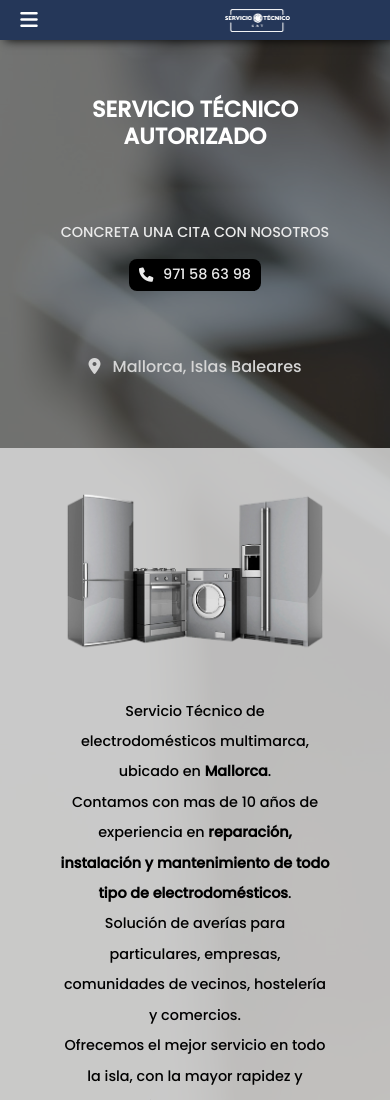
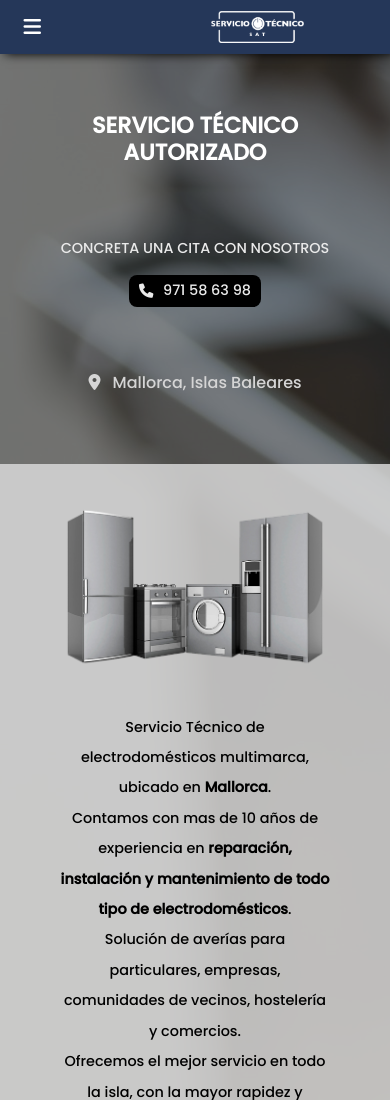
Before and after one commit to aguskra6/proyecto_final_sat, a website: page index.html in a window 390 px wide. Shown: the top 1100 px of the page. Drawn offline with Linux system fonts and the light colour scheme.

Commit message:
agrandé el nav

```diff
--- a/scss/estilos.scss
+++ b/scss/estilos.scss
@@ -50,6 +50,8 @@ h4 {
 /*--------------------NAV-------------------*/
 .navbar {
     box-shadow: 5px 0 10px black;
+    padding: 0.8rem 1.5rem;
+
 }
 .blue {
     background-color: $color-empresa!important;
@@ -473,18 +475,18 @@ ul.list-inline {
     margin-bottom: 0%;
 }
 /*------------------(Media Query)------------------*/
-$padding-top-page-579: 5rem;
+$padding-top-page-579: 6rem;
 @media screen and (max-width: 579px) {
 
     /*--------------------(MENU)-------------------*/
     .logo {
-        height: 1.4rem;
+        height: 2rem;
     }
     .menu-icon {
-        width: 1.2rem;
+        width: 1.6rem;
     }
     .navbar {
-        padding: 0.3rem 0.4rem;
+        padding: 0.7rem 0.4rem;
     }
 
     /*--------------------(FOOTER)----------------*/
```
Also changed, not shown: css/main.css.
